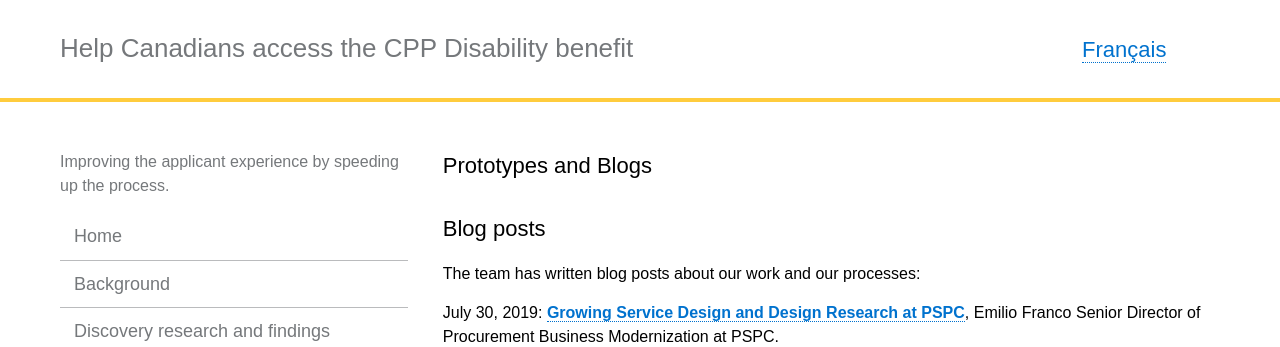
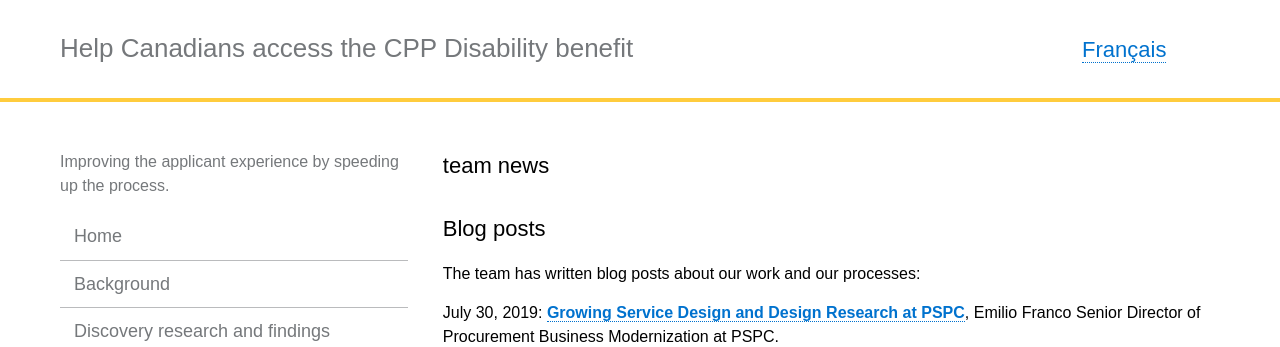
Before and after one commit to cds-snc/pspc-documentation, a Jekyll site: the page built from _pages/en/team-news.md, in a window 1280 px wide. Shown: the top 347 px of the page. Built offline with Jekyll 4.4.1, drawn with Linux system fonts in a browser that asks for light colours.

Commit message:
Update team-news.md

```diff
--- a/_pages/en/team-news.md
+++ b/_pages/en/team-news.md
@@ -1,8 +1,8 @@
 ---
 layout: page
-title:  "Prototypes and Blogs"
+title:  "team news"
 lang: en
-permalink: "/prototypes-blogs/"
+permalink: "/team-news/"
 trans_url: "/nouvelles-dequipe/"
 ---
 
```
